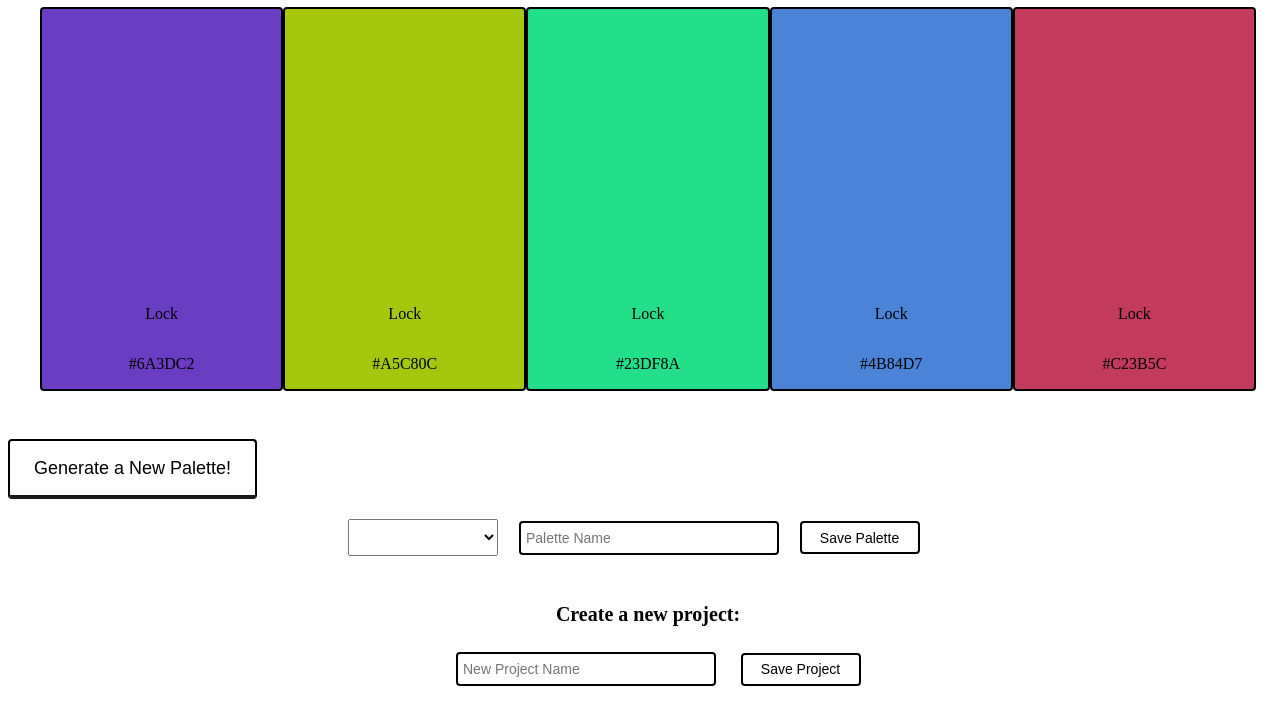
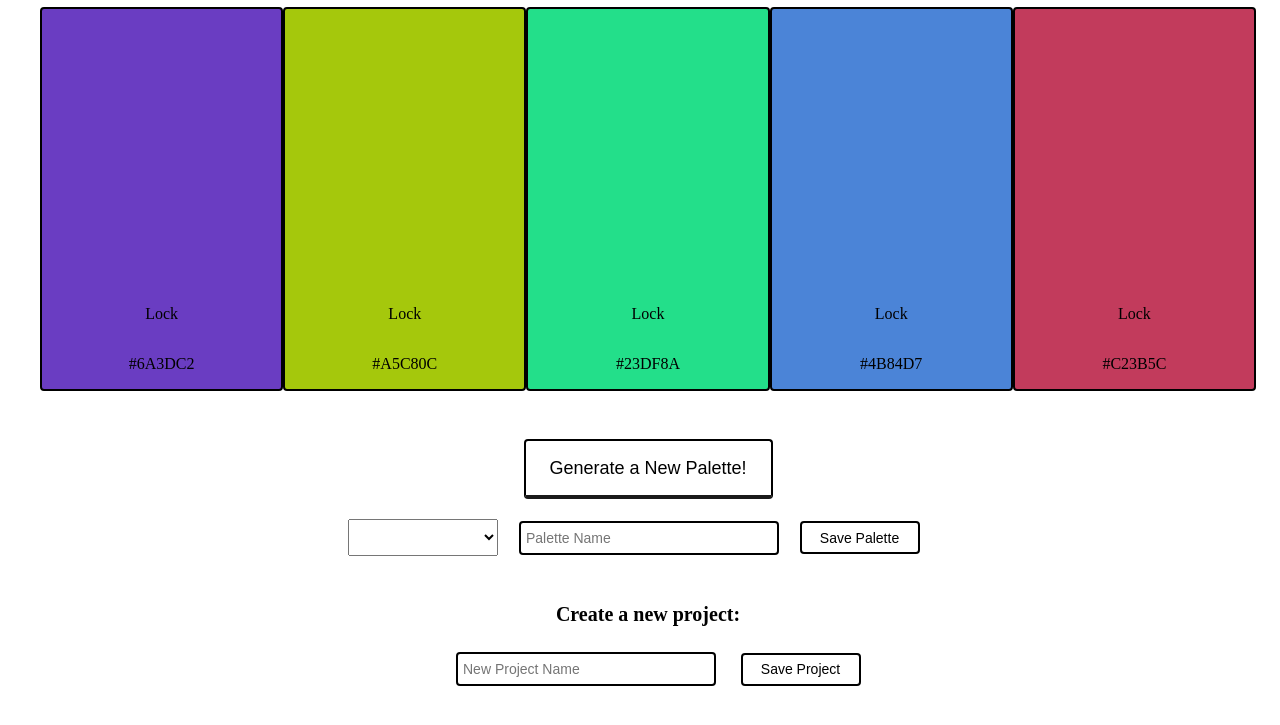
Before and after one commit to JackLaird0/palette-picker, a website: page public/index.html in a window 1280 px wide. Shown: the part 75-800 px from the top of the page. Drawn offline with nearby package versions, Linux system fonts and the light colour scheme; no server answers.

Commit message:
Move generate palette button to center

```diff
--- a/public/css/styles.css
+++ b/public/css/styles.css
@@ -40,6 +40,10 @@ body {
   border-bottom: 4px solid rgb(26, 26, 26);
   transition: 0.3s;
   cursor: pointer;
+}
+
+.generate-container {
+  text-align: center;
 }
 
 .new-palette:hover {
```
